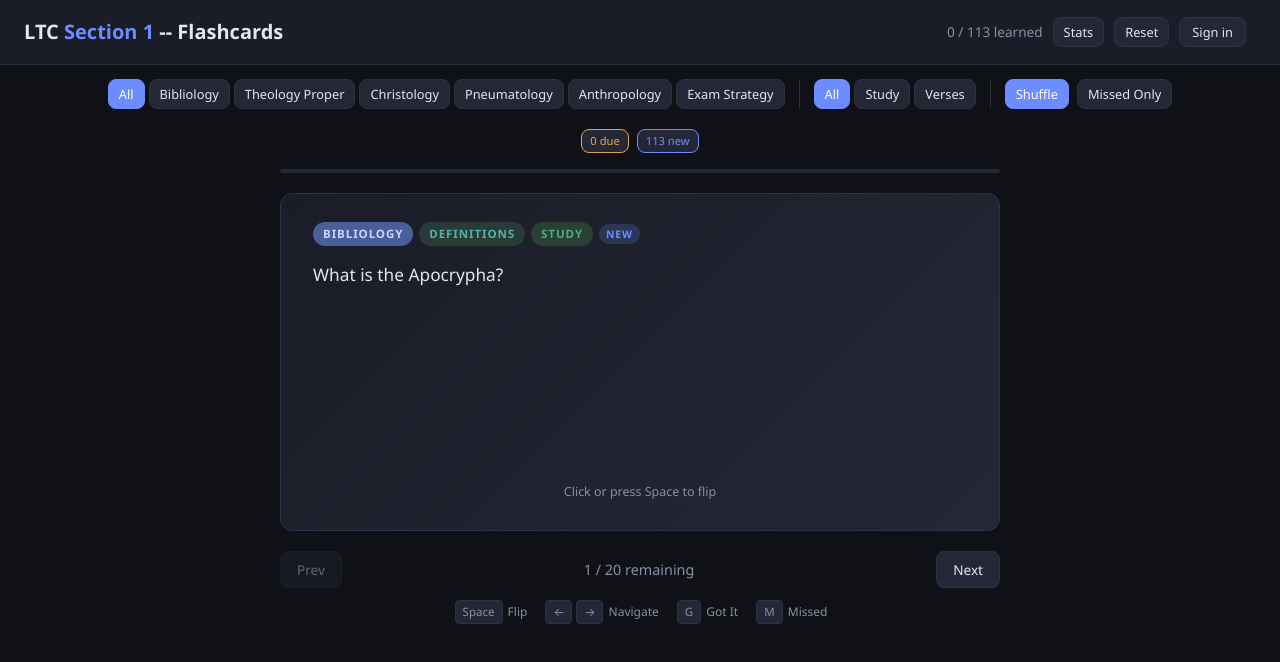
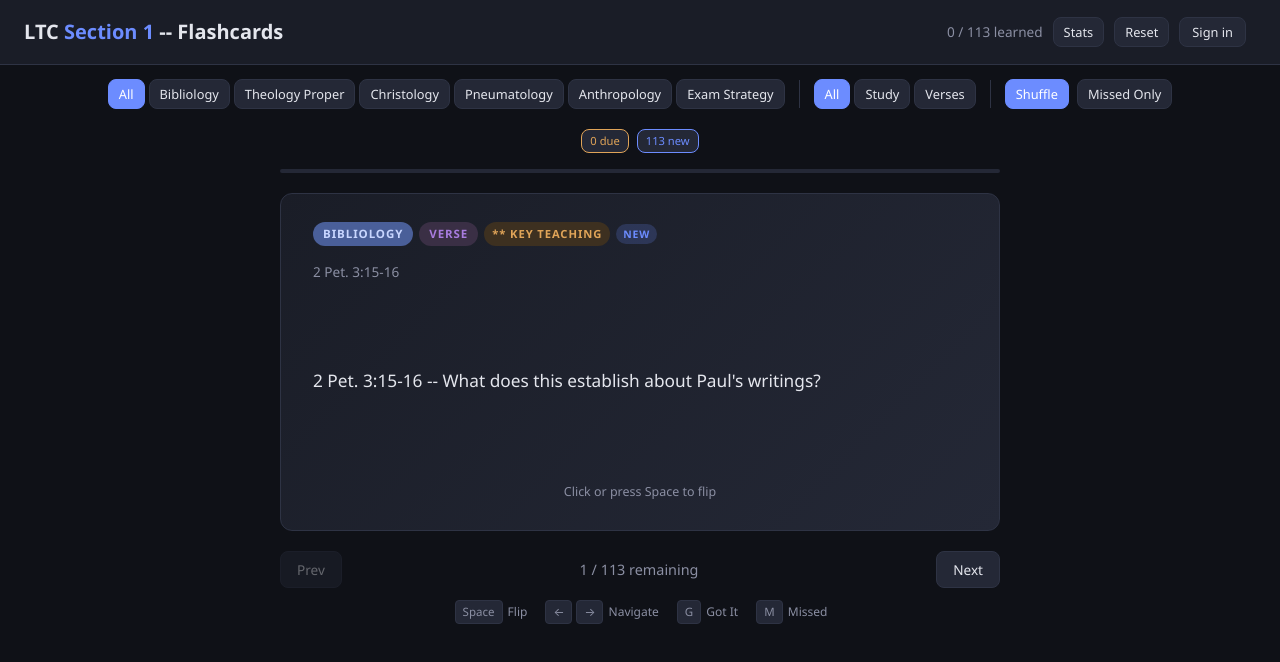
Before and after one commit to zamoes987/LTC-Flashcards, a plain HTML site: page index.html in a window 1280 px wide. Drawn offline with Linux system fonts and the light colour scheme; no server answers.

Commit message:
Remove session new-card limit that caused stuck deck
Cards you get right already leave via spaced repetition (box 2+,
due tomorrow), so the 20-card session cap just created a dead end
after studying 20 new cards with no way to continue.

Co-Authored-By: Claude Opus 4.6 <noreply@anthropic.com>

```diff
--- a/index.html
+++ b/index.html
@@ -1098,7 +1098,6 @@ const ALL_CARDS = [
 // Box 5: Review after 14 days (mastered)
 const BOX_INTERVALS = [0, 0, 1, 3, 7, 14]; // days per box (box 0 unused, box 1 = same session)
 const REQUEUE_GAP = 8; // re-show missed cards after this many intervening cards
-const SESSION_NEW_LIMIT = 20; // max new cards per session
 const LEECH_THRESHOLD = 5; // flag cards missed this many times
 
 // ========== STATE ==========
@@ -1212,15 +1211,12 @@ function applyFilters() {
     // Missed Only mode: show all cards that have been missed at least once
     cards = allMatching.filter(c => getCardState(c.id).missCount > 0);
   } else {
-    // Spaced repetition mode: pick due reviews + limited new cards
+    // Spaced repetition mode: due reviews + new cards
     const dueCards = allMatching.filter(c => isCardDueForDeck(c.id));
     const newCards = allMatching.filter(c => isCardNew(c.id));
 
-    // Limit new cards per session
-    const newToShow = newCards.slice(0, SESSION_NEW_LIMIT);
-
     // Combine: due reviews first, then new cards
-    cards = [...dueCards, ...newToShow];
+    cards = [...dueCards, ...newCards];
   }
 
   if (shuffled) shuffle(cards);
```
